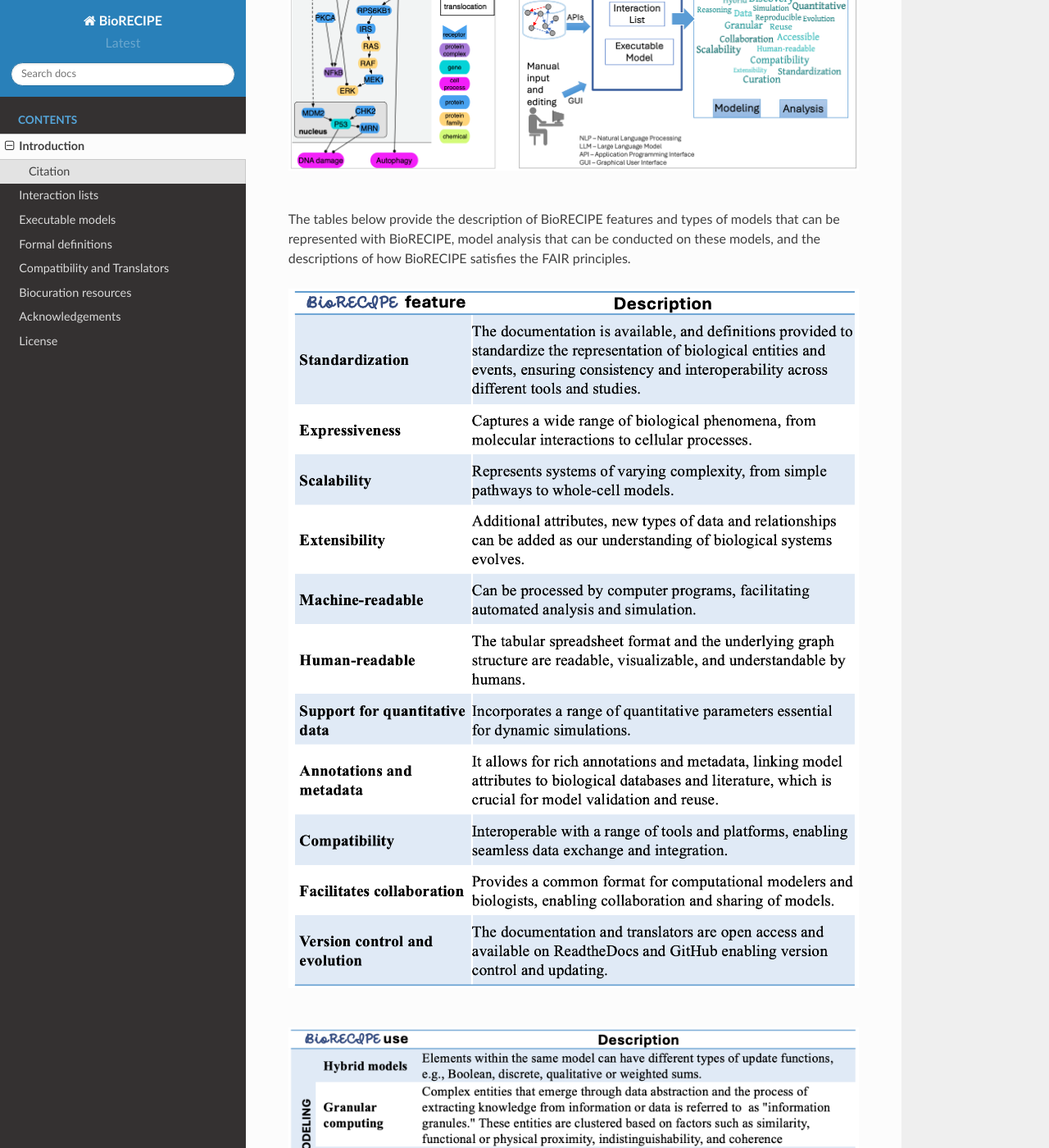
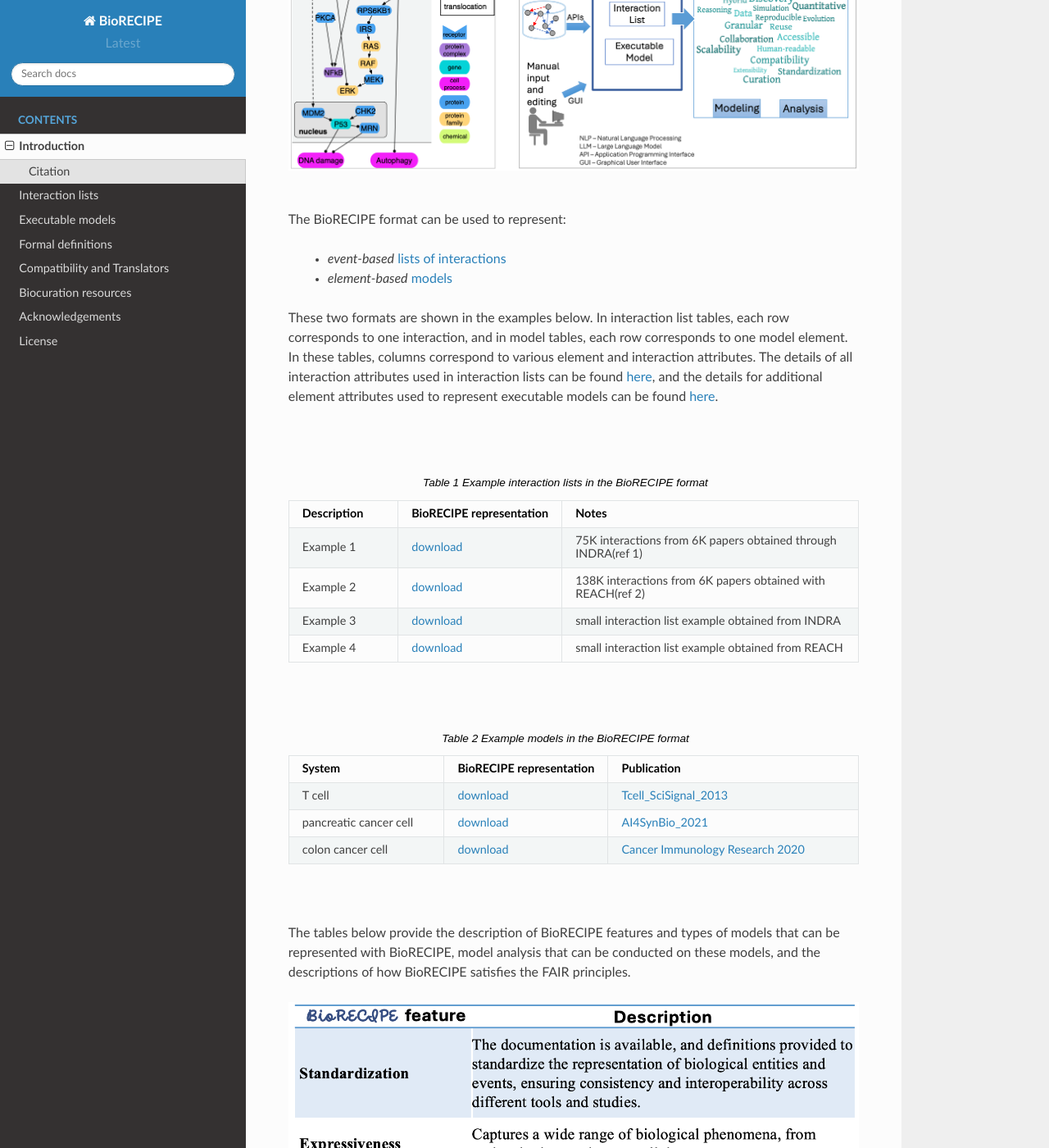
Before and after one commit to pitt-miskov-zivanov-lab/BioRECIPE, a Sphinx documentation site: the page built from docs/introduction.rst, in a window 1280 px wide and 1400 px high, scrolled down 688 px. Shown: the whole window at 82% size. Built offline with Sphinx 7.4.7 and the Read the Docs theme 2.0.0, drawn with Linux system fonts in a browser that asks for light colours.

Commit message:
Update introduction.rst

```diff
--- a/docs/introduction.rst
+++ b/docs/introduction.rst
@@ -10,17 +10,6 @@ Networks such as the one in the figure below (part A) can be represented with th
     :align: center
     :alt: internal figure
 
-|
-
-The tables below provide the description of BioRECIPE features and types of models that can be represented with BioRECIPE, model analysis that can be conducted on these models, and the descriptions of how BioRECIPE satisfies the FAIR principles.
-
-.. figure:: figures/figure_properties_overview_table1.png
-    :align: center
-    :alt: internal figure
-|
-.. figure:: figures/figure_properties_overview_table2.png
-    :align: center
-    :alt: internal figure
 |
 
 The BioRECIPE format can be used to represent:
@@ -54,6 +43,19 @@ These two formats are shown in the examples below. In interaction list tables, e
 
 |
 
+The tables below provide the description of BioRECIPE features and types of models that can be represented with BioRECIPE, model analysis that can be conducted on these models, and the descriptions of how BioRECIPE satisfies the FAIR principles.
+
+.. figure:: figures/figure_properties_overview_table1.png
+    :align: center
+    :alt: internal figure
+|
+.. figure:: figures/figure_properties_overview_table2.png
+    :align: center
+    :alt: internal figure
+
+|
+
+
 
 Citation
 ---------
```
